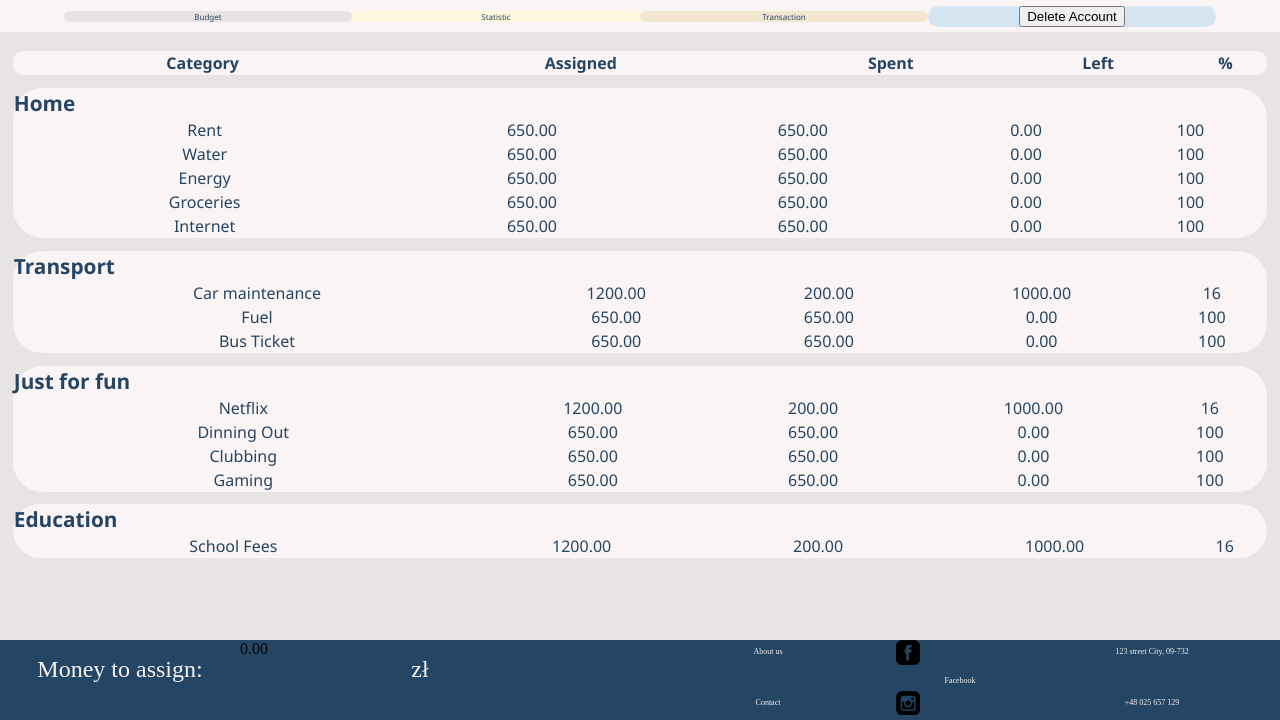
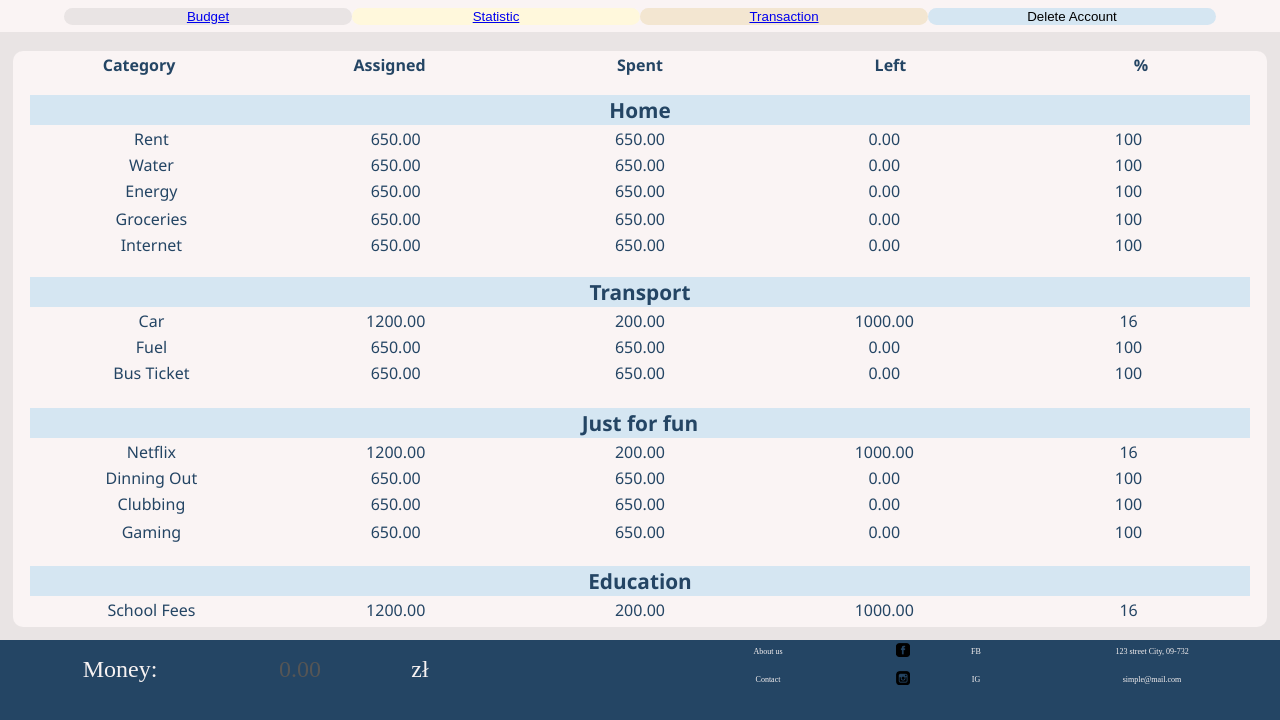
Before and after one commit to gzapalka/PAI, a PHP site: page /public/views/budget.php in a window 1280 px wide. Shown: the part 80-800 px from the top of the page. Run offline with PHP 8.4, Linux system fonts and the light colour scheme; lists and menus that the app fills with data are empty.

Commit message:
- budget page v1

```diff
--- a/public/css/budgets.css
+++ b/public/css/budgets.css
@@ -45,7 +45,9 @@ contact_info {
          "h2 social_media h2";
 }
 
-
+.mobile_header {
+    display: none;
+}
 
 .social_media {
     display: grid;
@@ -115,16 +117,30 @@ bookmark {
     background-color:#E9E4E4;
     height: 100%;
     position: relative;
+    overflow: auto;
 }
 
 .budget_table {
     display:table;
     background-color: #faf4f4;
+    border-radius: 10px;
+    margin-top: 1%;
     margin-left: 1%;
     width: 98%;
+}
+
+.transaction_table {
+    display:table;
     border-radius: 10px;
     margin-top: 1%;
-    border-collapse: collapse;
+    margin-left: 1%;
+    width: 98%;
+    align-items: center;
+}
+
+table {
+    overflow: scroll;
+    min-width: 350px;
 }
 
 .break {
@@ -136,56 +152,34 @@ bookmark {
     background-color: #faf4f4;
     margin-left: 1%;
     width: 98%;
-    border-radius: 30px;
     margin-top: 1%;
-    border-collapse: collapse;
 }
+
+.subtable thead {
+    background-color: #D5E6F2;
+    width: 100%;
+}
+
 .category_name {
     font-family: Segoe UI, serif;
     color: #244564;
     text-align: center;
+    width: 20%;
 }
 
 .subcategory_name {
     font-family: Segoe UI, serif;
     color: #244564;
-    text-align: left;
     font-size: 130%;
 }
 
-.sub_subcategory_name {
+.sub_subcategory {
     font-family: Segoe UI, serif;
     color: #244564;
     text-align: center;
     font-size: 100%;
-}
-
-.sub_subcategory_assign {
-    font-family: Segoe UI, serif;
-    color: #244564;
-    text-align: center;
-    font-size: 100%;
-}
-
-.sub_subcategory_spent {
-    font-family: Segoe UI, serif;
-    color: #244564;
-    text-align: center;
-    font-size: 100%;
-}
-
-.sub_subcategory_left {
-    font-family: Segoe UI, serif;
-    color: #244564;
-    text-align: center;
-    font-size: 100%;
-}
-
-.sub_subcategory_percent {
-    font-family: Segoe UI, serif;
-    color: #244564;
-    text-align: center;
-    font-size: 100%;
+    width: 20%;
+    line-break: normal;
 }
 
 .statistic_container {
@@ -227,12 +221,9 @@ bookmark {
 }
 
 .edit_button {
-    font-family: Segoe UI, serif;
     font-weight: lighter;
-    text-align: center;
     height: 4vh;
 }
-
 /* Button used to open the contact form - fixed at the bottom of the page */
 .open-button {
     background-color: #555;
@@ -397,7 +388,7 @@ bookmark {
 }
 
 .transaction_container {
-    overflow: scroll;
+    overflow: auto;
 }
 
 /* Add styles to the form container */
@@ -530,4 +521,17 @@ bookmark {
         display: flex;
     }
 
+    .mobile_header {
+        background: #244564;
+        position: absolute;
+        top: 0;
+        left: 0;
+        height: 10%;
+        right: 0;
+        display: grid;
+        grid-template-columns: 3fr 1fr;
+        grid-template-areas:
+      "h1 button";
+    }
+
 }
--- a/public/views/budget.php
+++ b/public/views/budget.php
@@ -1,22 +1,58 @@
 <!DOCTYPE html>
 <head>
-    <link rel="stylesheet" href="public/css/budgets.css">
+    <link rel="stylesheet" href="../css/budgets.css">
     <title>SimpleBudget</title>
 </head>
 <body>
-<header>
+<header class="website">
     <h1>Simple Budget</h1>
     <h1></h1>
     <button class="logout_button">Log out</button>
 </header>
+<header class="mobile_header">
+    <h1>Simple Budget</h1>
+    <button class="logout_button">Log out</button>
+</header>
 <content>
-    <bookmarks>
-        <bookmark href="#" style="background-color:#E9E4E4;">Budget</bookmark>
-        <bookmark href="#" style="background-color: cornsilk;">Statistic</bookmark>
-        <bookmark href="#" style="background-color:#F3E6D1;">Transaction</bookmark>
+    <bookmarks class="website">
+        <bookmark style="background-color:#E9E4E4;">
+            <button class="bookmark_btn">
+                <a href="transaction">Budget</a>
+            </button>
+        </bookmark>
+        <bookmark style="background-color:cornsilk;">
+            <button class="bookmark_btn">
+                <a href="statistic">Statistic</a>
+            </button>
+        </bookmark>
+        <bookmark style="background-color:#F3E6D1;">
+            <button class="bookmark_btn">
+                <a href="transaction">Transaction</a>
+            </button>
+        </bookmark>
         <bookmark style="background-color:#D5E6F2;">
-            <button class="delete_account_btn" onclick="submitDeleteAccount()">
+            <button class="bookmark_btn" onclick="submitDeleteAccount()">
                 Delete Account
+            </button>
+        </bookmark>
+    </bookmarks>
+    <bookmarks class="bookmarks_mobile">
+        <bookmark style="background-color:#E9E4E4;">
+            <button class="bookmark_btn">
+                <a href="transaction">$</a>
+            </button>
+        </bookmark>
+        <bookmark style="background-color:cornsilk;">
+            <button class="bookmark_btn">%</button>
+        </bookmark>
+        <bookmark style="background-color:#F3E6D1;">
+            <button class="bookmark_btn">
+                <a href="transaction">+/-</a>
+            </button>
+        </bookmark>
+        <bookmark style="background-color:#D5E6F2;">
+            <button class="bookmark_btn" onclick="submitDeleteAccount()">
+                Del
             </button>
         </bookmark>
     </bookmarks>
@@ -41,169 +77,173 @@
             </thead>
             <tbody>
             <tr>
+                <td colspan="5">
                     <table class="subtable">
                         <thead>
                         <tr>
-                            <th class="subcategory_name">Home</th>
+                            <th colspan="5" class="subcategory_name">Home</th>
+                        </tr>
+                        </thead>
+                        <tbody>
+                        <tr>
+                            <td class="sub_subcategory">Rent</td>
+                            <td class="sub_subcategory">650.00</td>
+                            <td class="sub_subcategory">650.00</td>
+                            <td class="sub_subcategory">0.00</td>
+                            <td class="sub_subcategory">100</td>
+                        </tr>
+                        <tr>
+                            <td class="sub_subcategory">Water</td>
+                            <td class="sub_subcategory">650.00</td>
+                            <td class="sub_subcategory">650.00</td>
+                            <td class="sub_subcategory">0.00</td>
+                            <td class="sub_subcategory">100</td>
+                        </tr>
+                        <tr>
+                            <td class="sub_subcategory">Energy</td>
+                            <td class="sub_subcategory">650.00</td>
+                            <td class="sub_subcategory">650.00</td>
+                            <td class="sub_subcategory">0.00</td>
+                            <td class="sub_subcategory">100</td>
+                        <tr>
+                        <tr>
+                            <td class="sub_subcategory">Groceries</td>
+                            <td class="sub_subcategory">650.00</td>
+                            <td class="sub_subcategory">650.00</td>
+                            <td class="sub_subcategory">0.00</td>
+                            <td class="sub_subcategory">100</td>
+                        </tr>
+                        <tr>
+                            <td class="sub_subcategory">Internet</td>
+                            <td class="sub_subcategory">650.00</td>
+                            <td class="sub_subcategory">650.00</td>
+                            <td class="sub_subcategory">0.00</td>
+                            <td class="sub_subcategory">100</td>
+                        </tr>
+                        </tbody>
+                    </table>
+                </td>
+            <tr>
+                <td colspan="5">
+                    <table class="subtable">
+                        <thead>
+                        <tr>
+                            <th colspan="5" class="subcategory_name">Transport</th>
                         </tr>
                         </thead>
                         <tr>
-                            <td class="sub_subcategory_name">Rent</td>
-                            <td class="sub_subcategory_assign">650.00</td>
-                            <td class="sub_subcategory_spent">650.00</td>
-                            <td class="sub_subcategory_left">0.00</td>
-                            <td class="sub_subcategory_percent">100</td>
+                            <td class="sub_subcategory">Car</td>
+                            <td class="sub_subcategory">1200.00</td>
+                            <td class="sub_subcategory">200.00</td>
+                            <td class="sub_subcategory">1000.00</td>
+                            <td class="sub_subcategory">16</td>
                         </tr>
                         <tr>
-                            <td class="sub_subcategory_name">Water</td>
-                            <td class="sub_subcategory_assign">650.00</td>
-                            <td class="sub_subcategory_spent">650.00</td>
-                            <td class="sub_subcategory_left">0.00</td>
-                            <td class="sub_subcategory_percent">100</td>
+                            <td class="sub_subcategory">Fuel</td>
+                            <td class="sub_subcategory">650.00</td>
+                            <td class="sub_subcategory">650.00</td>
+                            <td class="sub_subcategory">0.00</td>
+                            <td class="sub_subcategory">100</td>
                         </tr>
                         <tr>
-                            <td class="sub_subcategory_name">Energy</td>
-                            <td class="sub_subcategory_assign">650.00</td>
-                            <td class="sub_subcategory_spent">650.00</td>
-                            <td class="sub_subcategory_left">0.00</td>
-                            <td class="sub_subcategory_percent">100</td>
+                            <td class="sub_subcategory">Bus Ticket</td>
+                            <td class="sub_subcategory">650.00</td>
+                            <td class="sub_subcategory">650.00</td>
+                            <td class="sub_subcategory">0.00</td>
+                            <td class="sub_subcategory">100</td>
                         <tr>
-                        <tr>
-                            <td class="sub_subcategory_name">Groceries</td>
-                            <td class="sub_subcategory_assign">650.00</td>
-                            <td class="sub_subcategory_spent">650.00</td>
-                            <td class="sub_subcategory_left">0.00</td>
-                            <td class="sub_subcategory_percent">100</td>
+                    </table>
+                </td>
             </tr>
             <tr>
-                            <td class="sub_subcategory_name">Internet</td>
-                            <td class="sub_subcategory_assign">650.00</td>
-                            <td class="sub_subcategory_spent">650.00</td>
-                            <td class="sub_subcategory_left">0.00</td>
-                            <td class="sub_subcategory_percent">100</td>
-                        </tr>
-                    </table>
-                </tr>
-                <tr>
+                <td colspan="5">
                     <table class="subtable">
                         <thead>
                         <tr>
-                            <th class="subcategory_name">Transport</th>
+                            <th colspan="5" class="subcategory_name">Just for fun</th>
                         </tr>
                         </thead>
                         <tr>
-                            <td class="sub_subcategory_name">Car maintenance</td>
-                            <td class="sub_subcategory_assign">1200.00</td>
-                            <td class="sub_subcategory_spent">200.00</td>
-                            <td class="sub_subcategory_left">1000.00</td>
-                            <td class="sub_subcategory_percent">16</td>
+                            <td class="sub_subcategory">Netflix</td>
+                            <td class="sub_subcategory">1200.00</td>
+                            <td class="sub_subcategory">200.00</td>
+                            <td class="sub_subcategory">1000.00</td>
+                            <td class="sub_subcategory">16</td>
                         </tr>
                         <tr>
-                            <td class="sub_subcategory_name">Fuel</td>
-                            <td class="sub_subcategory_assign">650.00</td>
-                            <td class="sub_subcategory_spent">650.00</td>
-                            <td class="sub_subcategory_left">0.00</td>
-                            <td class="sub_subcategory_percent">100</td>
+                            <td class="sub_subcategory">Dinning Out</td>
+                            <td class="sub_subcategory">650.00</td>
+                            <td class="sub_subcategory">650.00</td>
+                            <td class="sub_subcategory">0.00</td>
+                            <td class="sub_subcategory">100</td>
                         </tr>
                         <tr>
-                            <td class="sub_subcategory_name">Bus Ticket</td>
-                            <td class="sub_subcategory_assign">650.00</td>
-                            <td class="sub_subcategory_spent">650.00</td>
-                            <td class="sub_subcategory_left">0.00</td>
-                            <td class="sub_subcategory_percent">100</td>
+                            <td class="sub_subcategory">Clubbing</td>
+                            <td class="sub_subcategory">650.00</td>
+                            <td class="sub_subcategory">650.00</td>
+                            <td class="sub_subcategory">0.00</td>
+                            <td class="sub_subcategory">100</td>
+                        <tr>
+                        <tr>
+                            <td class="sub_subcategory">Gaming</td>
+                            <td class="sub_subcategory">650.00</td>
+                            <td class="sub_subcategory">650.00</td>
+                            <td class="sub_subcategory">0.00</td>
+                            <td class="sub_subcategory">100</td>
                         <tr>
                     </table>
+                </td>
             </tr>
             <tr>
+                <td colspan="5">
                     <table class="subtable">
                         <thead>
                         <tr>
-                            <th class="subcategory_name">Just for fun</th>
+                            <th colspan="5" class="subcategory_name">Education</th>
                         </tr>
                         </thead>
                         <tr>
-                            <td class="sub_subcategory_name">Netflix</td>
-                            <td class="sub_subcategory_assign">1200.00</td>
-                            <td class="sub_subcategory_spent">200.00</td>
-                            <td class="sub_subcategory_left">1000.00</td>
-                            <td class="sub_subcategory_percent">16</td>
-                        </tr>
-                        <tr>
-                            <td class="sub_subcategory_name">Dinning Out</td>
-                            <td class="sub_subcategory_assign">650.00</td>
-                            <td class="sub_subcategory_spent">650.00</td>
-                            <td class="sub_subcategory_left">0.00</td>
-                            <td class="sub_subcategory_percent">100</td>
-                        </tr>
-                        <tr>
-                            <td class="sub_subcategory_name">Clubbing</td>
-                            <td class="sub_subcategory_assign">650.00</td>
-                            <td class="sub_subcategory_spent">650.00</td>
-                            <td class="sub_subcategory_left">0.00</td>
-                            <td class="sub_subcategory_percent">100</td>
-                        <tr>
-                        <tr>
-                            <td class="sub_subcategory_name">Gaming</td>
-                            <td class="sub_subcategory_assign">650.00</td>
-                            <td class="sub_subcategory_spent">650.00</td>
-                            <td class="sub_subcategory_left">0.00</td>
-                            <td class="sub_subcategory_percent">100</td>
-                        <tr>
-                    </table>
-                </tr>
-                <tr>
-                    <table class="subtable">
-                        <thead>
-                        <tr>
-                            <th class="subcategory_name">Education</th>
-                        </tr>
-                        </thead>
-                        <tr>
-                            <td class="sub_subcategory_name">School Fees</td>
-                            <td class="sub_subcategory_assign">1200.00</td>
-                            <td class="sub_subcategory_spent">200.00</td>
-                            <td class="sub_subcategory_left">1000.00</td>
-                            <td class="sub_subcategory_percent">16</td>
+                            <td class="sub_subcategory">School Fees</td>
+                            <td class="sub_subcategory">1200.00</td>
+                            <td class="sub_subcategory">200.00</td>
+                            <td class="sub_subcategory">1000.00</td>
+                            <td class="sub_subcategory">16</td>
                         </tr>
                     </table>
+                </td>
             </tr>
             </tbody>
         </table>
     </div>
 </content>
-<footer>
+<footer class="website">
     <money_to_assign>
-        <h1>Money to assign:</h1>
-        <amount>0.00</amount>
+        <h1>Money: </h1>
+        <h1 style="color: #555555">0.00</h1>
         <h1>zł</h1>
     </money_to_assign>
     <h1></h1>
     <contact_info>
         <h2>About us</h2>
-        <social_media>
-            <social_media_logo>
-                <img src="public/img/fb.png" alt="FB">
-            </social_media_logo>
-            <h2>Facebook</h2>
-        </social_media>
+        <div class="social_media">
+            <img class="social_media_img" src="../img/fb.png" alt="FB">
+            <h2>FB</h2>
+        </div class="social_media">
         <h2>123 street City, 09-732</h2>
         <h2>Contact</h2>
-        <social_media>
-            <social_media_logo>
-                <img src="public/img/ig.png" alt="IG">
-            </social_media_logo>
-            <h2>Instagram</h2>
-        </social_media>
-        <h2>+48 025 657 129</h2>
-        <h2>Term & Policy</h2>
-        <social_media>
-            <social_media_logo>
-                <img src="public/img/tt.png" alt="TT">
-            </social_media_logo>
-            <h2>Twitter</h2>
-        </social_media>
-        <h2>simplebudget@mail.com</h2>
+        <div class="social_media">
+            <img class="social_media_img" src="../img/ig.png" alt="IG">
+            <h2>IG</h2>
+        </div>
+        <h2>simple@mail.com</h2>
     </contact_info>
+</footer>
+<footer class="footer_mobile">
+    <money_to_assign>
+        <h1>Money: </h1>
+        <h1 style="color: #555555">0.00</h1>
+        <h1>zł</h1>
+    </money_to_assign>
 </footer>
 
 <script>
--- a/public/views/statistic.php
+++ b/public/views/statistic.php
@@ -4,9 +4,13 @@
     <title>SimpleBudget</title>
 </head>
 <body>
-<header>
+<header class="website">
     <h1>Simple Budget</h1>
     <h1></h1>
+    <button class="logout_button">Log out</button>
+</header>
+<header class="mobile_header">
+    <h1>Simple Budget</h1>
     <button class="logout_button">Log out</button>
 </header>
 <content>
```
Also changed, not shown: public/views/transaction.php (+46 -42 lines). Lines whose indentation alone changed are shown as unchanged.
